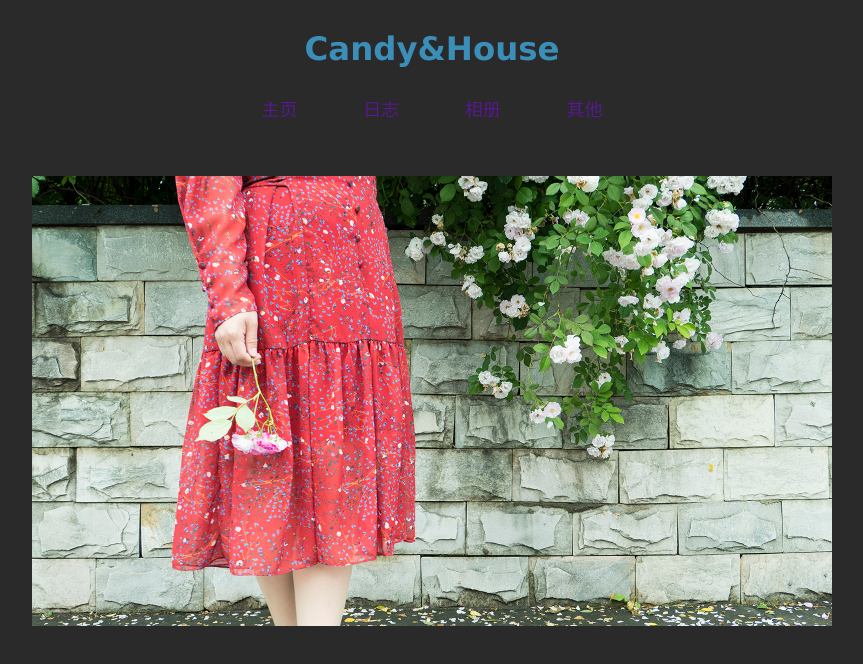
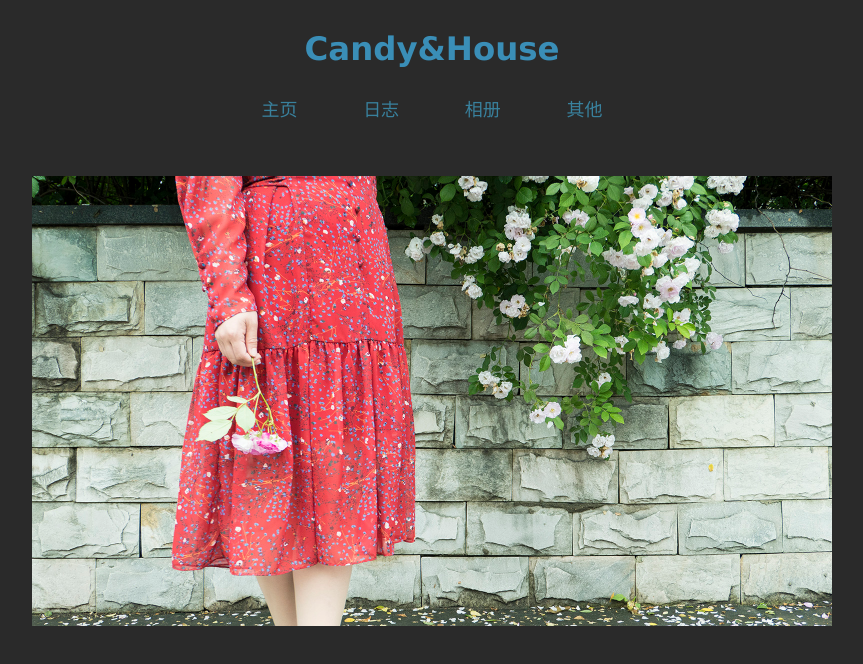
Before and after one commit to housecandy/housecandy.github.io, a plain HTML site: page index.html in a window 1280 px wide. Shown: the whole page, without its empty margins (208-1071 px from the left). Drawn offline with Linux system fonts and the light colour scheme.

Commit message:
Update index.css

```diff
--- a/index.css
+++ b/index.css
@@ -22,8 +22,11 @@ nav ul {
 }
 nav ul li {
 	display: inline;
+	padding: 5px 30px 5px 30px;
+}
+
+nav ul li a {
 	color:#39819d;
-	padding: 5px 30px 5px 30px;
 }
 
 a:link {
```
